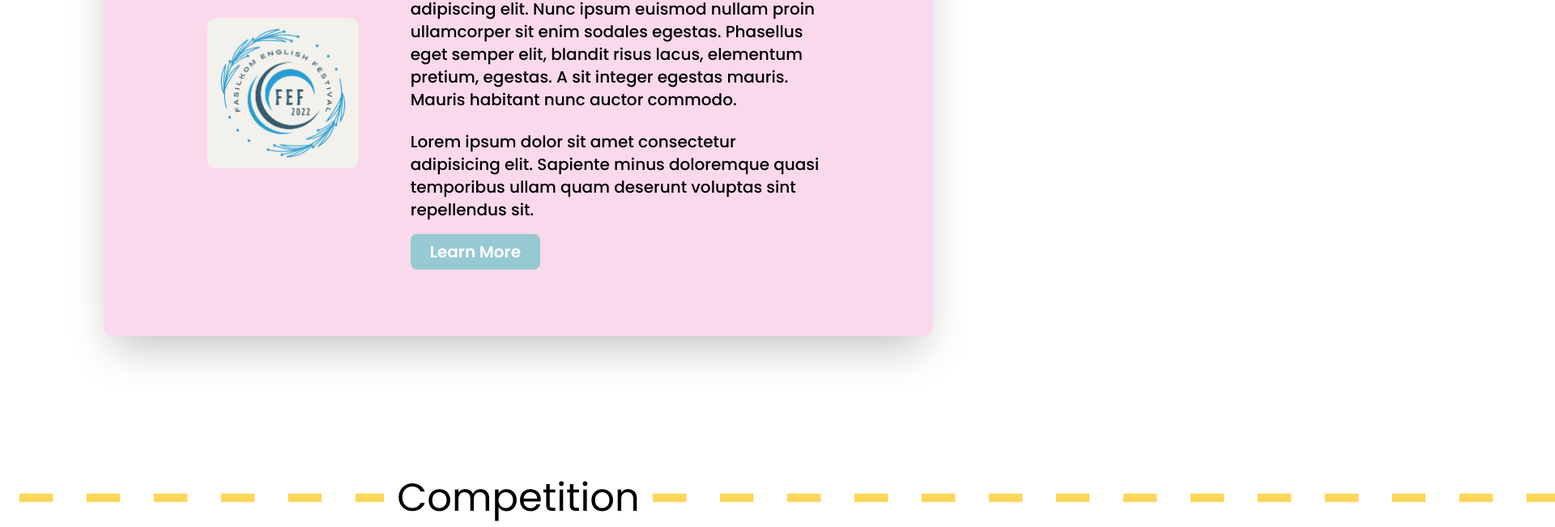
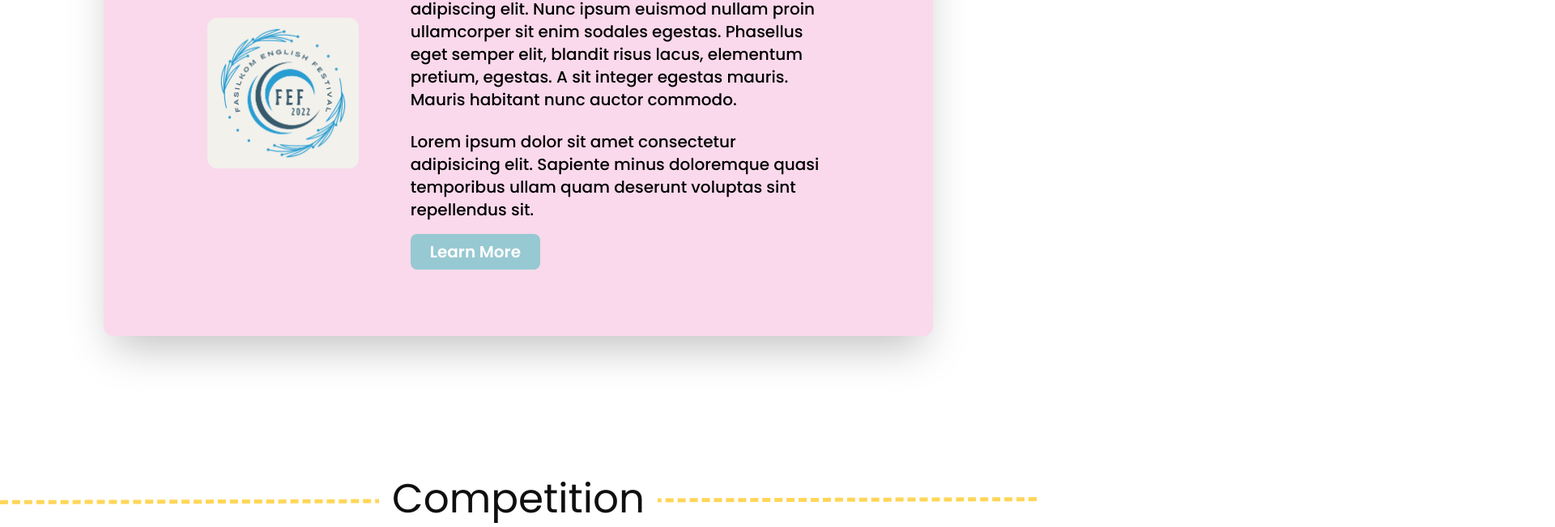
Before and after one commit to aziemp66/fef-intel, a React (Vite) app: page / in a window 1280 px wide. Shown: the part 1037-1688 px from the top of the page at 81% size, 1920 px wide, since content can reach past the window. Built offline with nearby package versions, Linux system fonts and the light colour scheme.

Commit message:
add DashLineTitle component

```diff
--- /dev/null
+++ b/src/Components/UI/DashLineTitle/DashLineTitle.module.css
@@ -0,0 +1,27 @@
+h2.text {
+	color: #0f0f0f;
+	font-size: 50px;
+	margin-top: 30px;
+	text-align: center;
+	z-index: 1;
+}
+.dash {
+	border-top: 5px dashed;
+	content: "";
+	margin: 0 auto;
+	/* this centers the line to the full width specified */
+	position: absolute;
+	/* positioning must be absolute here, and relative positioning must be applied to the parent */
+	top: 50%;
+	left: 0;
+	right: 0;
+	bottom: 0;
+	width: 100%;
+	z-index: -1;
+	transform: rotate(-0.17deg);
+}
+h2.text span {
+	/* to hide the lines from behind the text, you have to set the background color the same as the container */
+	background: #fff;
+	padding: 0 16px;
+}
--- /dev/null
+++ b/src/Components/UI/DashLineTitle/DashLineTitle.tsx
@@ -0,0 +1,21 @@
+import styles from "./DashLineTitle.module.css";
+
+const Footer = (props: { color?: string; text: string }) => {
+	return (
+		<>
+			<div className="relative w-full mt-44 gap-4">
+				<h2 className={`text ${styles.text} font-normal text-5xl`}>
+					<span>{props.text}</span>
+				</h2>
+				<div
+					className={styles.dash}
+					style={{
+						borderColor: props.color,
+					}}
+				></div>
+			</div>
+		</>
+	);
+};
+
+export default Footer;
--- a/src/Pages/Home/Home.tsx
+++ b/src/Pages/Home/Home.tsx
@@ -1,8 +1,8 @@
-import React from "react";
 import { Swiper, SwiperSlide } from "swiper/react";
 import { Link } from "react-router-dom";
 
 import "swiper/css";
+import DashLineTitle from "../../Components/UI/DashLineTitle/DashLineTitle";
 
 const Home = () => {
 	return (
@@ -82,19 +82,7 @@ const Home = () => {
 					</div>
 				</div>
 			</div>
-			<div className="flex justify-center items-center w-full mt-44 gap-4">
-				<img
-					className="w-full h-4"
-					src="/items/yellow-strike-line.svg"
-					alt="yellow-line"
-				/>
-				<h2 className="font-normal text-5xl">Competition</h2>
-				<img
-					className="w-full h-4"
-					src="/items/yellow-strike-line.svg"
-					alt="yellow-line"
-				/>
-			</div>
+			<DashLineTitle color="#FFD658" text="Competition" />
 		</div>
 	);
 };
```
